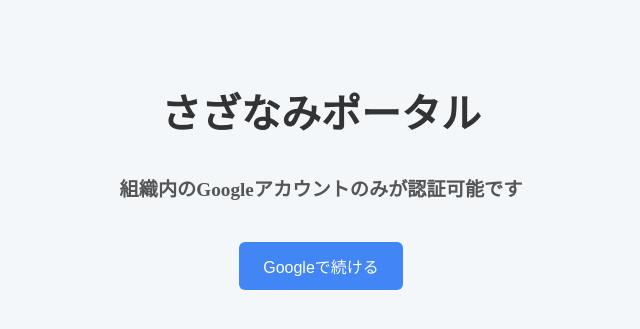
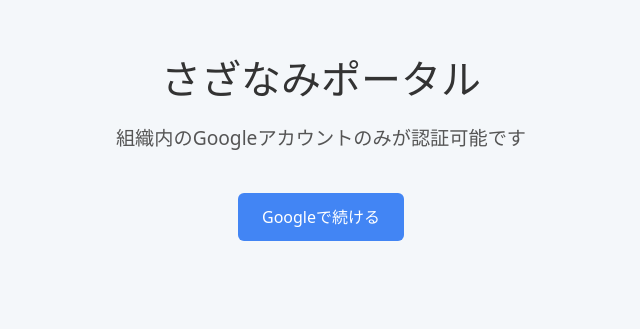
Before and after one commit to yussy15/sazanami, a Next.js app: page / in a window 1280 px wide. Shown: the part 255-584 px from the top of the page, without its empty margins (319-959 px from the left). Built offline with nearby package versions, Linux system fonts and the light colour scheme; no server answers.

Commit message:
tailwindcssの初期設定

```diff
--- a/src/pages/_app.tsx
+++ b/src/pages/_app.tsx
@@ -1,5 +1,6 @@
 import { SessionProvider } from 'next-auth/react';
 import type { AppProps } from 'next/app';
+import '../styles/globals.css';
 
 export default function MyApp({ Component, pageProps: { session, ...pageProps } }: AppProps) {
   return (
--- /dev/null
+++ b/src/styles/globals.css
@@ -0,0 +1 @@
+@import "tailwindcss";
```
